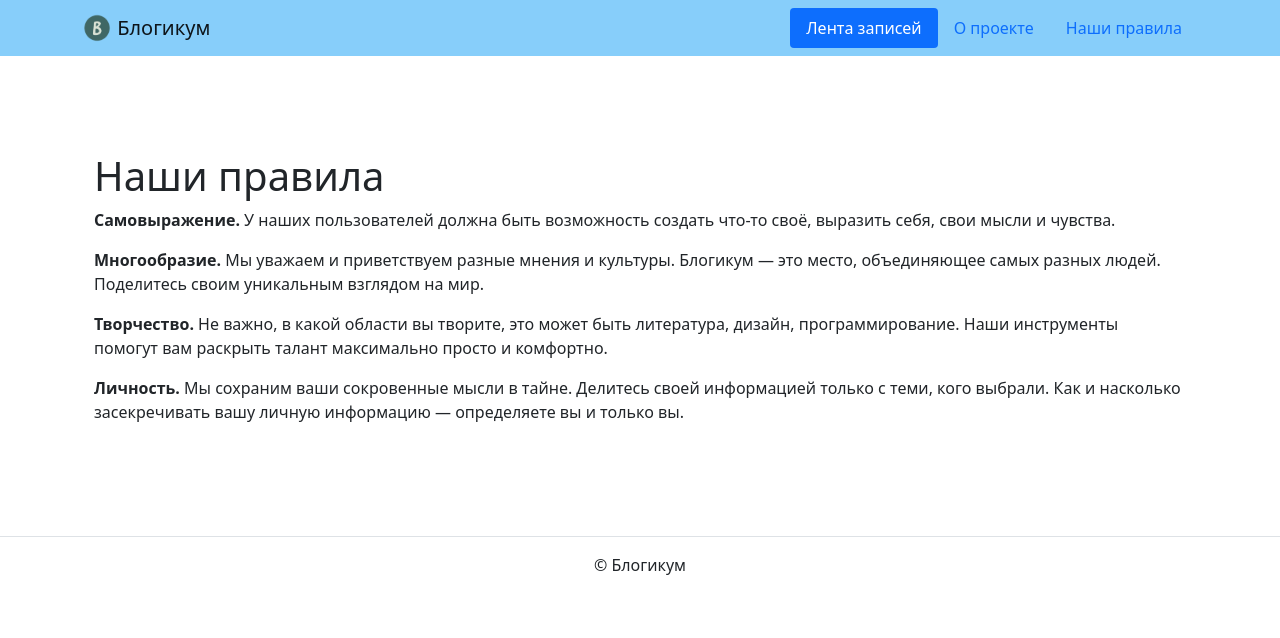
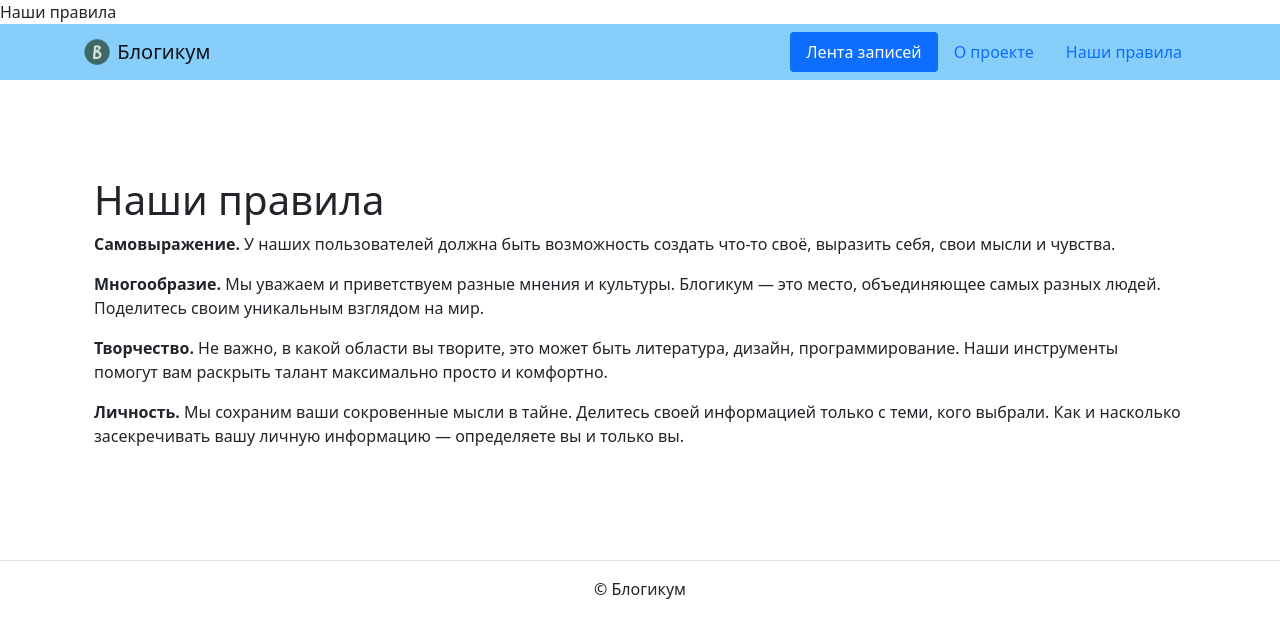
Before and after one commit to AlexCbk/django_sprint1, a Django app: page /pages/rules/ in a window 1280 px wide. Shown: the top 638 px of the page. Run offline with Django 3.2, Linux system fonts and the light colour scheme; some libraries are stand-ins or nearby versions.

Commit message:
Update rules.html

```diff
--- a/blogicum/templates/pages/rules.html
+++ b/blogicum/templates/pages/rules.html
@@ -1,6 +1,6 @@
 {% extends "base.html" %}
 {% block title %}
-    <title>Наши правила</title>
+    Наши правила
 {% endblock %}
 {% block content %}
   <div class="container py-5">
```
